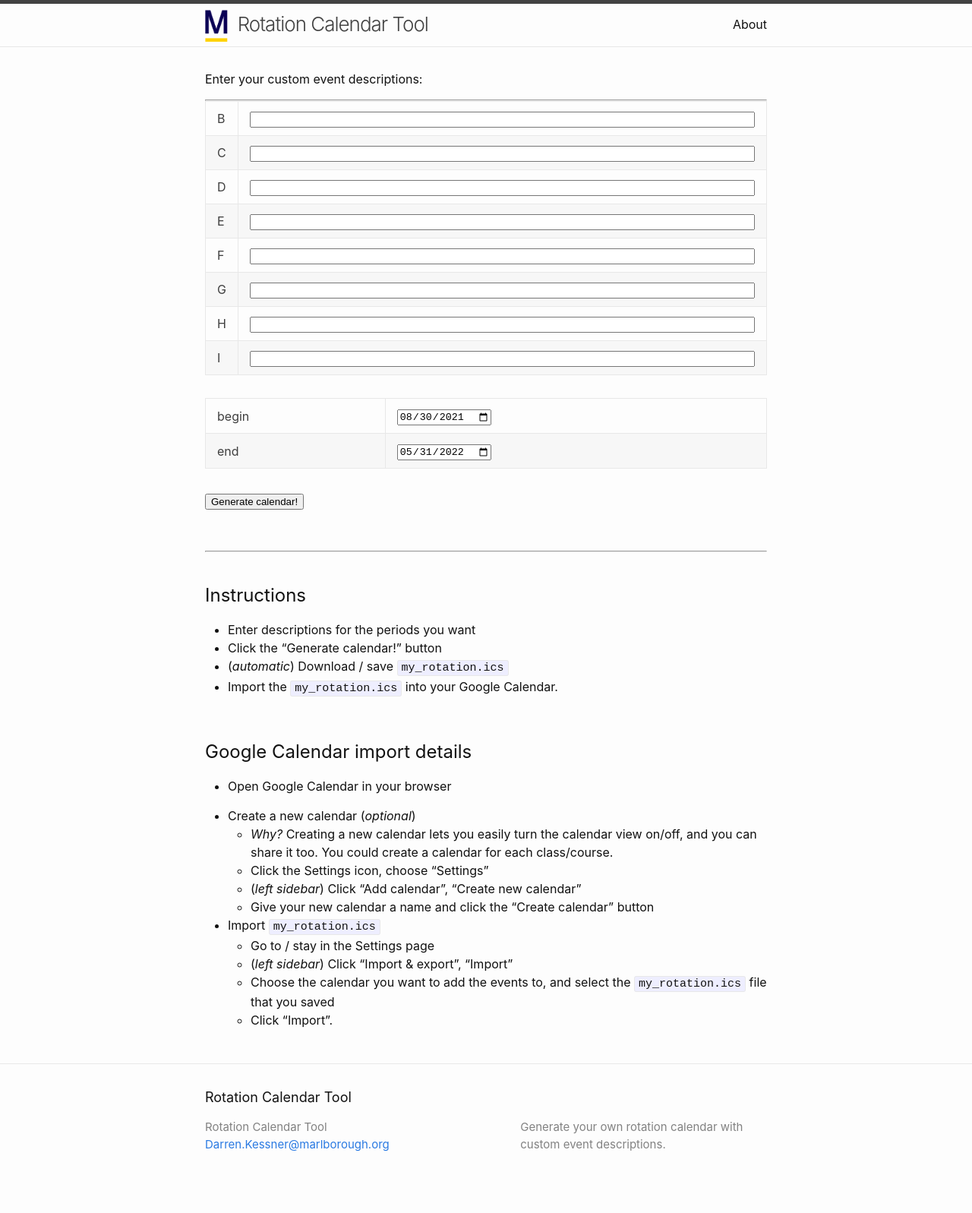
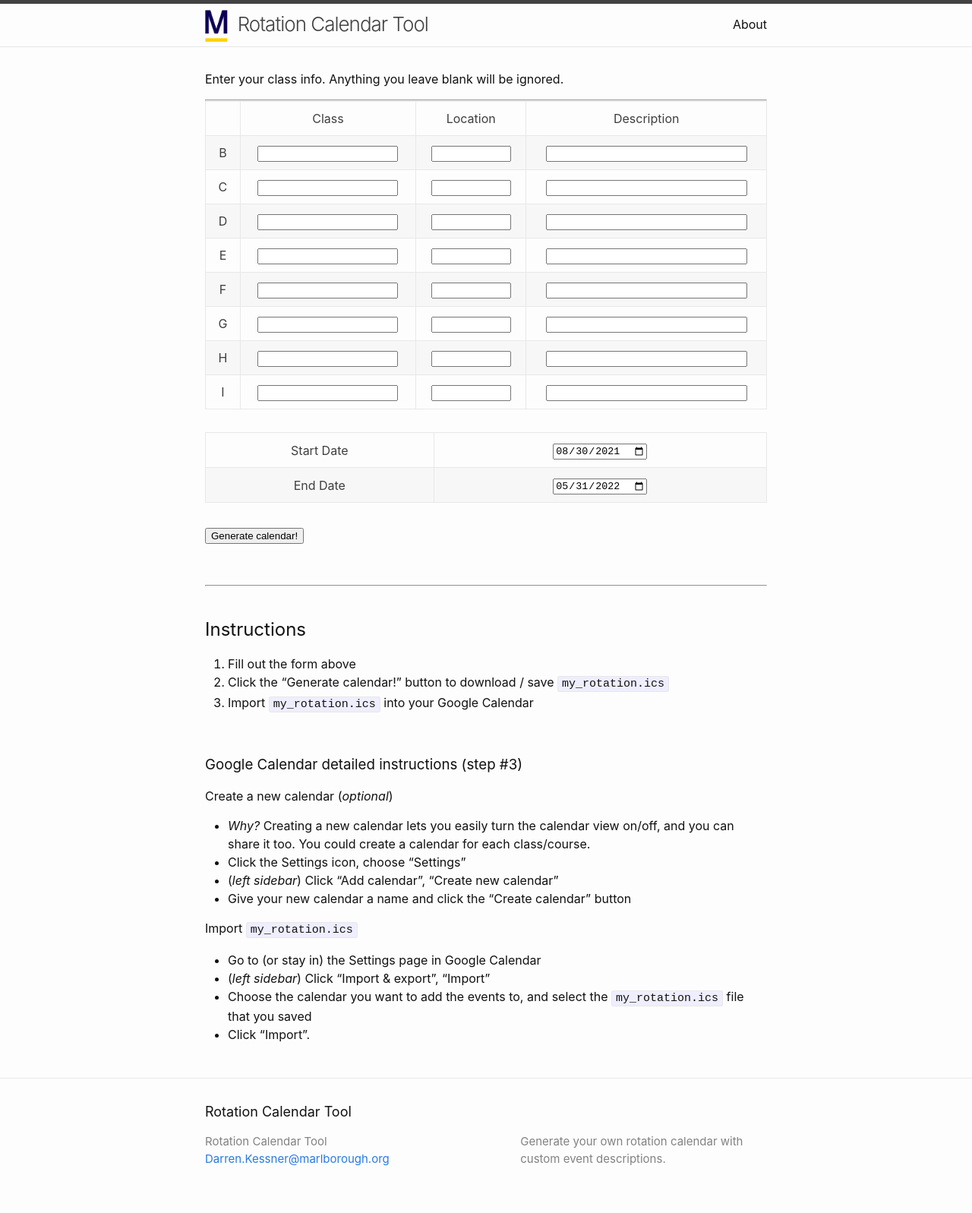
Before and after one commit to dkessner/ics_transform, a Jekyll site: the page built from index.md, in a window 1280 px wide. Shown: the whole page at 76% size. Built offline with Jekyll 4.4.1, drawn with Linux system fonts in a browser that asks for light colours; a script that is not in the unit is left out.

Commit message:
updated web page

```diff
--- a/index.md
+++ b/index.md
@@ -2,24 +2,31 @@
 layout: default
 ---
 
-Enter your custom event descriptions:
+Enter your class info.  Anything you leave blank will be ignored.
 
 <hr/>
 
+<style>
+td {
+    text-align: center;
+}
+</style>
+
 <table>
-<tr><td>B</td><td><input type="text" id="B" size="80%"></td></tr>
-<tr><td>C</td><td><input type="text" id="C" size="80%"></td></tr>
-<tr><td>D</td><td><input type="text" id="D" size="80%"></td></tr>
-<tr><td>E</td><td><input type="text" id="E" size="80%"></td></tr>
-<tr><td>F</td><td><input type="text" id="F" size="80%"></td></tr>
-<tr><td>G</td><td><input type="text" id="G" size="80%"></td></tr>
-<tr><td>H</td><td><input type="text" id="H" size="80%"></td></tr>
-<tr><td>I</td><td><input type="text" id="I" size="80%"></td></tr>
+<tr><td></td><td>Class</td><td>Location</td><td>Description</td></tr>
+<tr><td>B</td><td><input type="text" id="B" size="20%"></td><td><input type="text" id="B_location" size="10%"></td><td><input type="text" id="B_description" size="30%"></td></tr>
+<tr><td>C</td><td><input type="text" id="C" size="20%"></td><td><input type="text" id="C_location" size="10%"></td><td><input type="text" id="C_description" size="30%"></td></tr>
+<tr><td>D</td><td><input type="text" id="D" size="20%"></td><td><input type="text" id="D_location" size="10%"></td><td><input type="text" id="D_description" size="30%"></td></tr>
+<tr><td>E</td><td><input type="text" id="E" size="20%"></td><td><input type="text" id="E_location" size="10%"></td><td><input type="text" id="E_description" size="30%"></td></tr>
+<tr><td>F</td><td><input type="text" id="F" size="20%"></td><td><input type="text" id="F_location" size="10%"></td><td><input type="text" id="F_description" size="30%"></td></tr>
+<tr><td>G</td><td><input type="text" id="G" size="20%"></td><td><input type="text" id="G_location" size="10%"></td><td><input type="text" id="G_description" size="30%"></td></tr>
+<tr><td>H</td><td><input type="text" id="H" size="20%"></td><td><input type="text" id="H_location" size="10%"></td><td><input type="text" id="H_description" size="30%"></td></tr>
+<tr><td>I</td><td><input type="text" id="I" size="20%"></td><td><input type="text" id="I_location" size="10%"></td><td><input type="text" id="I_description" size="30%"></td></tr>
 </table>
 
 <table>
-<tr><td>begin</td><td><input type="date" name="start" id="startTime" value="2021-08-30"></td></tr>
-<tr><td>end</td><td><input type="date" name="end" id="endTime" value="2022-05-31"></td></tr>
+<tr><td>Start Date</td><td><input type="date" name="start" id="startTime" value="2021-08-30"></td></tr>
+<tr><td>End Date</td><td><input type="date" name="end" id="endTime" value="2022-05-31"></td></tr>
 </table>
 
 <input type="button" value="Generate calendar!" onclick="generateCalendar()">
@@ -30,32 +37,32 @@ Enter your custom event descriptions:
 
 ## Instructions
 
-- Enter descriptions for the periods you want
-- Click the "Generate calendar!" button
-- (_automatic_) Download / save `my_rotation.ics`
-- Import the `my_rotation.ics` into your Google Calendar.
+1. Fill out the form above
+2. Click the "Generate calendar!" button to download / save `my_rotation.ics`
+3. Import `my_rotation.ics` into your Google Calendar
 
 <br/>
 
-## Google Calendar import details
+### Google Calendar detailed instructions (step #3)
 
-- Open Google Calendar in your browser
+#### Create a new calendar (_optional_)
 
-- Create a new calendar (_optional_)
-    - _Why?_ Creating a new calendar lets you easily turn the calendar view
-      on/off, and you can share it too.  You could create a calendar for each
-      class/course.
-    - Click the Settings icon, choose "Settings"
-    - (_left sidebar_) Click "Add calendar", "Create new calendar"
-    - Give your new calendar a name and click the "Create calendar" button
+- _Why?_ Creating a new calendar lets you easily turn the calendar view
+  on/off, and you can share it too.  You could create a calendar for each
+  class/course.
+- Click the Settings icon, choose "Settings"
+- (_left sidebar_) Click "Add calendar", "Create new calendar"
+- Give your new calendar a name and click the "Create calendar" button
 
 
-- Import `my_rotation.ics`
-    - Go to / stay in the Settings page
-    - (_left sidebar_) Click "Import & export", "Import"
-    - Choose the calendar you want to add the events to, and select the
-        `my_rotation.ics` file that you saved
-    - Click "Import".
+
+#### Import `my_rotation.ics`
+
+- Go to (or stay in) the Settings page in Google Calendar
+- (_left sidebar_) Click "Import & export", "Import"
+- Choose the calendar you want to add the events to, and select the
+    `my_rotation.ics` file that you saved
+- Click "Import".
 
 
 <script src="js/ics_transform_bundle.js"></script>
@@ -83,9 +90,20 @@ function generateCalendar()
 
     for (let period of periods)
     {
-        let input = document.getElementById(period);
-        if (input.value)
-            schedule[period] = input.value;
+        let inputClass = document.getElementById(period);
+        if (inputClass.value)
+        {
+            schedule[period] = {};
+            schedule[period]["summary"] = inputClass.value;
+
+            let inputLocation = document.getElementById(period + "_location");
+            if (inputLocation)
+                schedule[period]["location"] = inputLocation.value;
+
+            let inputDescription = document.getElementById(period + "_description");
+            if (inputDescription)
+                schedule[period]["description"] = inputDescription.value;
+        }
     }
 
     let startTime = document.getElementById("startTime").value;
```
